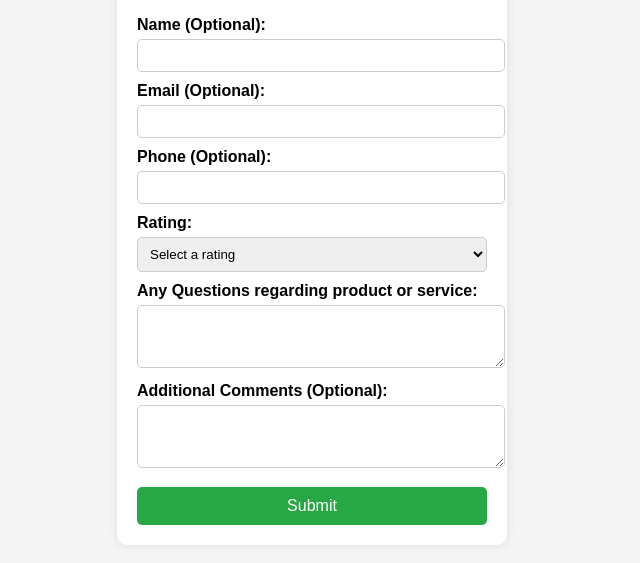
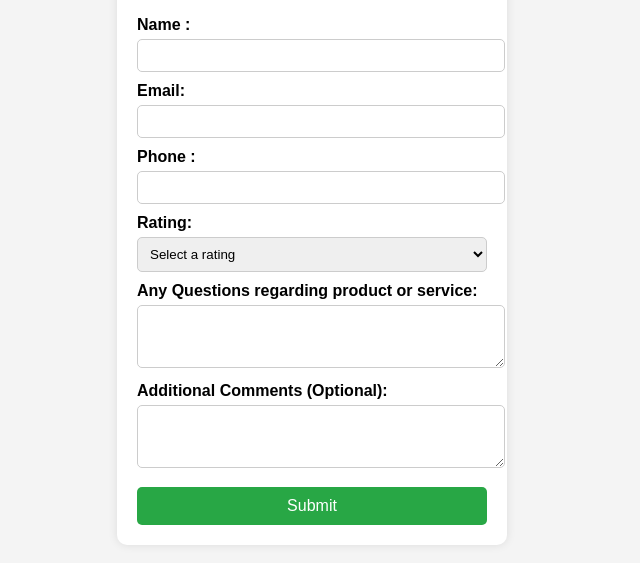
Before and after one commit to sudhamshukb/FEWD, a plain HTML site: page feedback.html in a window 1280 px wide. Shown: the part 171-734 px from the top of the page, without its empty margins (328-968 px from the left). Drawn offline with Linux system fonts and the light colour scheme.

Commit message:
Update feedback.html

```diff
--- a/feedback.html
+++ b/feedback.html
@@ -57,13 +57,13 @@
 <div class="container">
     <h2>Feedback Form</h2>
     <form>
-        <label for="name">Name (Optional):</label>
+        <label for="name">Name :</label>
         <input type="text" id="name" name="name">
 
-        <label for="email">Email (Optional):</label>
+        <label for="email">Email:</label>
         <input type="email" id="email" name="email">
 
-        <label for="phone">Phone (Optional):</label>
+        <label for="phone">Phone :</label>
         <input type="tel" id="phone" name="phone">
 
         <label for="rating">Rating:</label>
```
